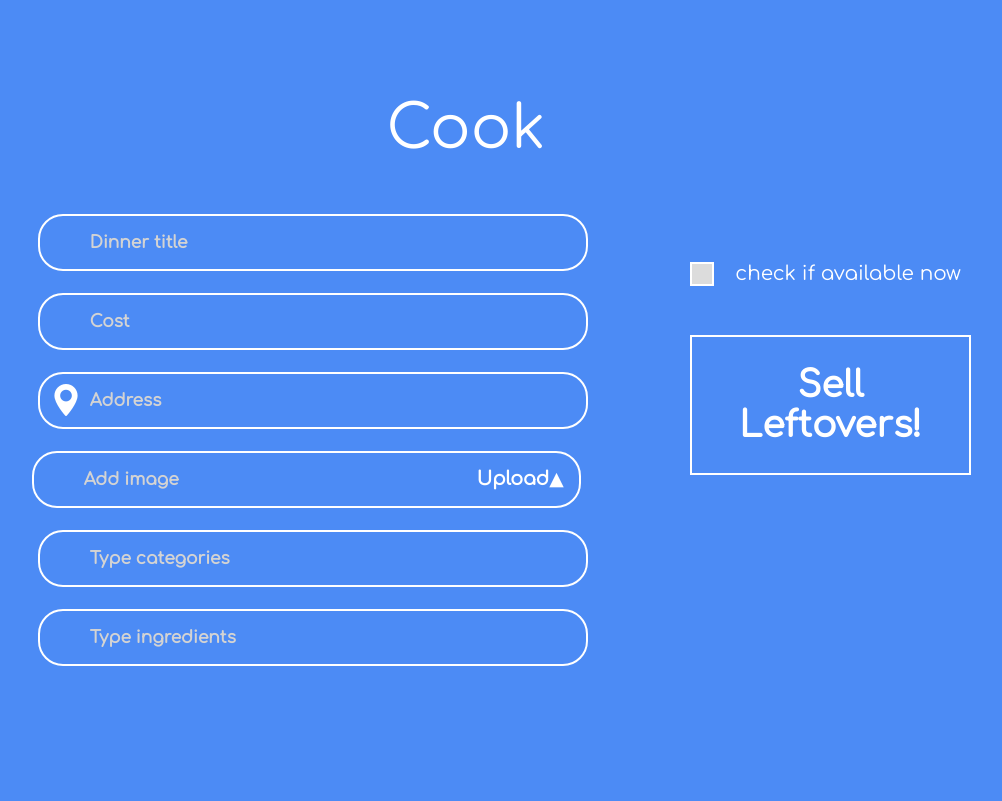
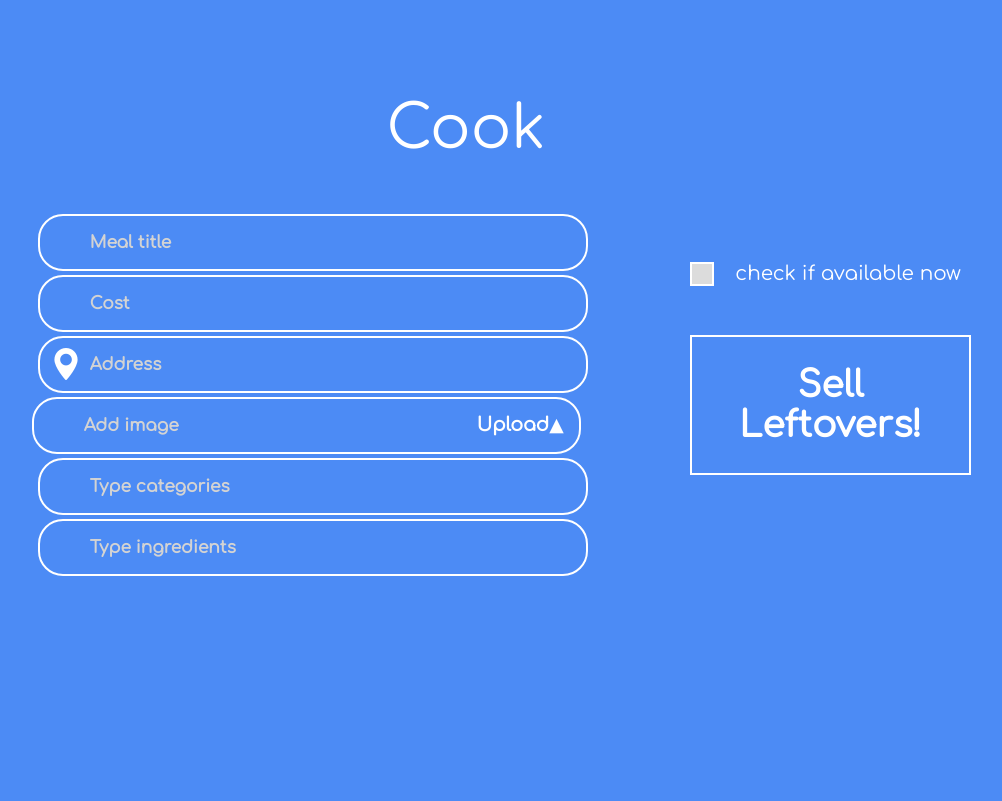
Before and after one commit to als429/1520, a Flask app: page /cook in a window 1280 px wide. Shown: the part 92-893 px from the top of the page, without its empty margins (174-1176 px from the left). After the commit the page ends 668 px from the top, so only its background shows below. Run offline with Flask 2, Linux system fonts and the light colour scheme; some libraries are stand-ins or nearby versions.

Commit message:
only added name attribute with name and cost values - for test
updated so we had one <form>, so we can submit values, the <div> tags feel a bit odd, but it looks like it works out!

```diff
--- a/templates/cook.html
+++ b/templates/cook.html
@@ -5,16 +5,16 @@
 <!--content seen on page-->
 <div class="row">
     <div class="column left">
-        <form><input type="text" placeholder="Dinner title"></form>
-        <form><input type="text" placeholder="Cost"></form>
-        <form><input type="text" class="location" placeholder="Address"></form>
-        <form>
-			<input type="text" placeholder="Add image"> <!--AS: removed class="input image"-->
+        <form method="post" action="/cookvalues">
+            <input type="text" name="fname" placeholder="Meal title">
+            <input type="text" name="fcost" placeholder="Cost">
+            <input type="text" class="location" placeholder="Address">
+            <input type="text" placeholder="Add image">
+            <!--AS: removed class="input image"-->
             <input type="file" name="file" class="inputfile" />
             <label for="file">Upload&#x25b2;</label>
-		 </form>
-        <form><input type="text" placeholder="Type categories"></form>
-        <form><input type="text" placeholder="Type ingredients"></form>
+            <input type="text" placeholder="Type categories">
+            <input type="text" placeholder="Type ingredients">
     </div>
     <div class="column right">
         <div class="check">
@@ -23,7 +23,8 @@
                 <span class="checkmark"></span>
             </label>
         </div>
-        <button class="btn sell">Sell Leftovers!</button>
+            <button input type="submit" class="btn sell">Sell Leftovers!</button>
+	</form>
     </div>
 </div>
 {% endblock %}
```
Lines whose indentation alone changed are shown as unchanged.
